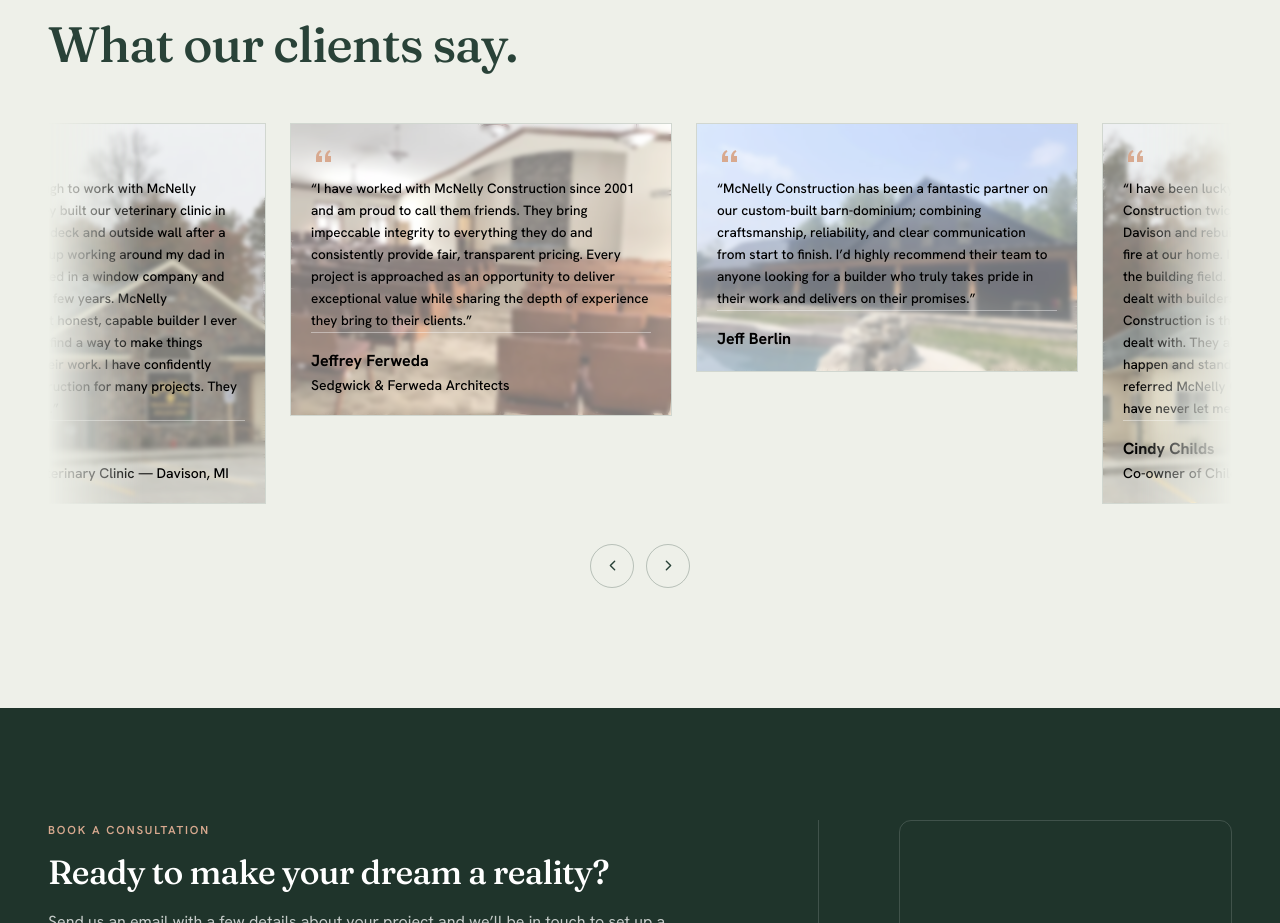
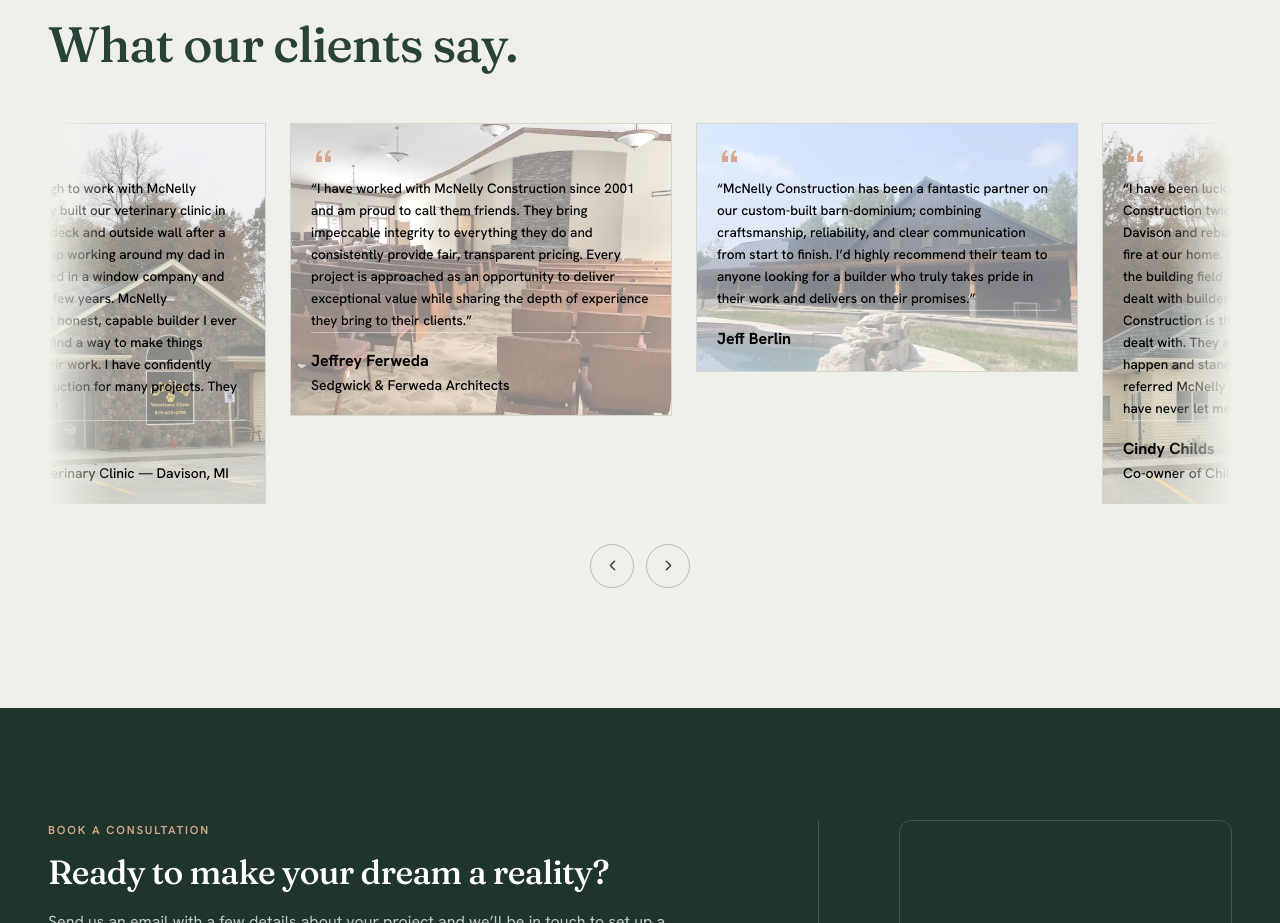
Before and after one commit to Cademic/McNelly, a React (Vite) app: page / in a window 1280 px wide. Shown: the part 4120-5043 px from the top of the page. Built offline with nearby package versions, Linux system fonts and the light colour scheme; grey boxes are pictures that could not be loaded.

Commit message:
Updated Testimonials

```diff
--- a/src/components/Testimonials.tsx
+++ b/src/components/Testimonials.tsx
@@ -55,8 +55,9 @@
           draggable={false}
         />
       </picture>
-      {/* Wash over the photo to keep the text readable. */}
-      <div className="absolute inset-0 bg-white/45 backdrop-blur-[2px]" />
+      {/* Wash over the photo to keep the text readable. No backdrop-blur: it
+          repaints every scroll frame on mobile and flashes white. */}
+      <div className="absolute inset-0 bg-white/50" />
 
       <div className="relative flex flex-1 flex-col p-2.5 sm:p-5">
         <Quote />
@@ -114,14 +115,20 @@
     // the whole value every frame while the drift owns the track.
     let pos = unit()
     el.scrollLeft = pos
+    // Last value *we* wrote — lets the loop tell its own writes apart from the
+    // browser moving the scroll (finger drag, trackpad, fling momentum).
+    let lastLeft = Math.round(el.scrollLeft)
 
     // Snap back toward the middle copy near either edge — the three copies are
     // identical so the jump is invisible, which makes the scroll feel endless.
+    // Writes el.scrollLeft ONLY when it actually wraps: touching it every frame
+    // kills native momentum on mobile.
     const wrap = () => {
       const u = unit()
       if (u === 0) return
       if (pos > u * 1.5) pos -= u
       else if (pos < u * 0.5) pos += u
+      else return
       el.scrollLeft = pos
     }
 
@@ -198,7 +205,19 @@
     const tick = () => {
       const u = unit()
       if (u > 0) {
-        if (nudge.current !== 0) {
+        // Browser moved the scroll since our last write — finger drag, trackpad,
+        // or leftover fling momentum. Yield: follow it, hold the drift until it
+        // settles, and don't write scrollLeft (that's what caused the stutter).
+        const nativelyMoved = Math.abs(el.scrollLeft - lastLeft) > 2
+
+        if (nativelyMoved) {
+          pos = el.scrollLeft
+          pausedUntil.current = Math.max(
+            pausedUntil.current,
+            performance.now() + 1000,
+          )
+          wrap()
+        } else if (nudge.current !== 0) {
           // Arrow jump — always honored, even mid-pause.
           const eat =
             reduced || Math.abs(nudge.current) < 1
@@ -213,11 +232,12 @@
           wrap()
           el.scrollLeft = pos
         } else {
-          // User owns the scroll (native drag / momentum / wheel) — follow it
-          // and keep the endless-wrap alive.
+          // Paused and still — stay synced so the drift resumes from here.
           pos = el.scrollLeft
           wrap()
         }
+
+        lastLeft = Math.round(el.scrollLeft)
       }
       raf = requestAnimationFrame(tick)
     }
@@ -250,15 +270,10 @@
         </Reveal>
 
         <Reveal delay={80}>
+          <div className="relative mt-5 sm:mt-12">
             <div
               ref={viewportRef}
-            className="no-scrollbar relative mt-5 cursor-grab select-none overflow-x-auto overscroll-x-contain active:cursor-grabbing sm:mt-12"
-            style={{
-              maskImage:
-                'linear-gradient(to right, transparent, #000 8%, #000 92%, transparent)',
-              WebkitMaskImage:
-                'linear-gradient(to right, transparent, #000 8%, #000 92%, transparent)',
-            }}
+              className="no-scrollbar cursor-grab select-none overflow-x-auto overscroll-x-contain active:cursor-grabbing"
             >
               <ul className="flex w-max items-start">
                 {loop.map((t, i) => (
@@ -271,6 +286,11 @@
                   </li>
                 ))}
               </ul>
+            </div>
+            {/* Edge fades — plain overlays instead of mask-image, which forces a
+                full re-raster of the scroller every frame on mobile (white flash). */}
+            <div className="pointer-events-none absolute inset-y-0 left-0 w-8 bg-gradient-to-r from-sand to-transparent sm:w-16" />
+            <div className="pointer-events-none absolute inset-y-0 right-0 w-8 bg-gradient-to-l from-sand to-transparent sm:w-16" />
           </div>
         </Reveal>
 
```
Lines whose indentation alone changed are shown as unchanged.
